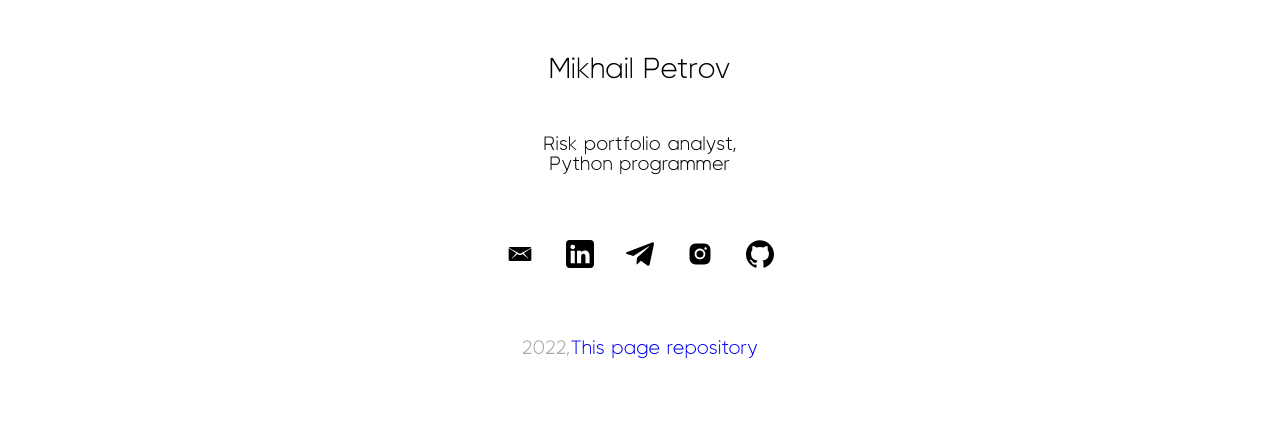
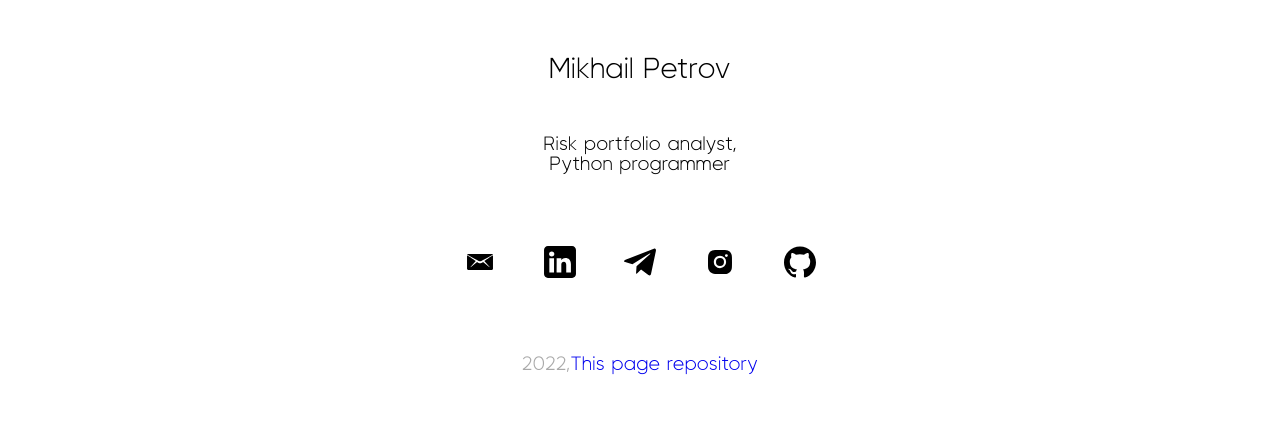
Before and after one commit to ma-petrov/my-web-page, a Python web app: template app/templates/index.html in a window 1280 px wide. Shown: the part 427-851 px from the top of the page. Before the commit the page ends 786 px from the top, so only its background shows below. Run offline with Jinja, Linux system fonts and the light colour scheme; the template is opened without the code that fills it, so the values that code supplies are empty.

Commit message:
change icons animation

```diff
--- a/app/templates/index.html
+++ b/app/templates/index.html
@@ -9,14 +9,14 @@
     </head>
 
     <body>
-        <div class="center-column-container topbar-container">
+        <div class="x-center-container topbar-container">
             <div class="container topbar">
                 <span class="topbar-element" id="about-me">ABOUT ME</span>
                 <span class="topbar-element" id="cv">CV</span>
                 <span class="topbar-element" id="contact">CONTACT</span>
             </div>
         </div>
-        <div class="center-column-container">
+        <div class="x-center-container width-inherit">
             <div class="container data" id="about-me-data">
                 <div class="avatar-container">
                     <img class="avatar" id="avatar" src="/static/images/avatar.png" alt="clipdecliprepeat">
@@ -25,22 +25,41 @@
                 <div class="text">Risk portfolio analyst,</div>
                 <div class="text">Python programmer</div>
                 <div class="cn-links-container">
+                    <div class="y-center-container cn-link-container-height">
+                        <div class="x-center-container cn-link-container-width">
                             <a href="mailto:petrov.ma@icloud.com">
                                 <img class="cn-link" src="/static/images/icons/email.svg">
                             </a>
-                    <!-- <a href="https://vk.com/clipdecliprepeat"> -->
+                        </div>
+                    </div>
+                    <div class="y-center-container cn-link-container-height">
+                        <div class="x-center-container cn-link-container-width">
                             <a href="https://www.linkedin.com/mwlite/in/михаил-петров-559b70240">
                                 <img class="cn-link" src="/static/images/icons/linkedin.svg">
                             </a>
+                        </div>
+                    </div>
+                    <div class="y-center-container cn-link-container-height">
+                        <div class="x-center-container cn-link-container-width">
                             <a href="https://t.me/clipdecliprepeat">
                                 <img class="cn-link" src="/static/images/icons/telegram.svg">
                             </a>
+                        </div>
+                    </div>
+                    <div class="y-center-container cn-link-container-height">
+                        <div class="x-center-container cn-link-container-width">
                             <a href="https://instagram.com/clipdecliprepeat">
                                 <img class="cn-link" src="/static/images/icons/instagram.svg">
                             </a>
+                        </div>
+                    </div>
+                    <div class="y-center-container cn-link-container-height">
+                        <div class="x-center-container cn-link-container-width">
                             <a href="https://github.com/ma-petrov">
                                 <img class="cn-link" src="/static/images/icons/github.svg">
                             </a>
+                        </div>
+                    </div>
                 </div>
             </div>
 
@@ -86,7 +105,7 @@
             </div>
         </div>
 
-        <div class="center-column-container tail">
+        <div class="x-center-container tail">
             2022,
             <a href=https://github.com/ma-petrov/my-web-page><span>This page repository</span></a>
         </div>
--- a/static/css/index.css
+++ b/static/css/index.css
@@ -36,11 +36,18 @@ button {
     cursor: pointer;
 }
 
-.center-column-container {
+.x-center-container {
     display: flex;
     justify-content: center;
-    width: inherit;
 }
+
+.y-center-container {
+    display: flex;
+    flex-direction: column;
+    justify-content: center;
+}
+
+.width-inherit {width: inherit;}
 
 .topbar-container {
     border-bottom: 1px solid var(--light-color);
@@ -89,24 +96,19 @@ button {
     margin-top: 50px;
 }
 
+.cn-link-container-width {width: 80px;}
+.cn-link-container-height {height: 80px;}
+
 .cn-link {
-    width: 56px;
-    height: 56px;
-    margin: 2px;
-    /* margin-left: 12px;
-    margin-right: 12px;
-    margin-top: 2px;
-    margin-bottom: 2px; */
+    width: 64px;
+    height: 64px;
     object-fit: cover;
+    transition: ease;
+    transition-duration: 0.15s;
 }
 .cn-link:hover {
-    width: 60px;
-    height: 60px;
-    margin: 0px;
-    /* margin-left: 10px;
-    margin-right: 10px;
-    margin-top: 0px;
-    margin-bottom: 0px; */
+    width: 80px;
+    height: 80px;
 }
 
 .title {
@@ -136,6 +138,7 @@ button {
 }
 
 .tail {
+    width: inherit;
     margin-top: 50px;
     margin-bottom: 50px;
     text-align: center;
```
Also changed, not shown: static/images/icons/email.png (deleted), static/images/icons/github.png (deleted), static/images/icons/instagram.png (deleted), static/images/icons/telegram.png (deleted), static/images/icons/vk.png (deleted). Lines whose indentation alone changed are shown as unchanged.
